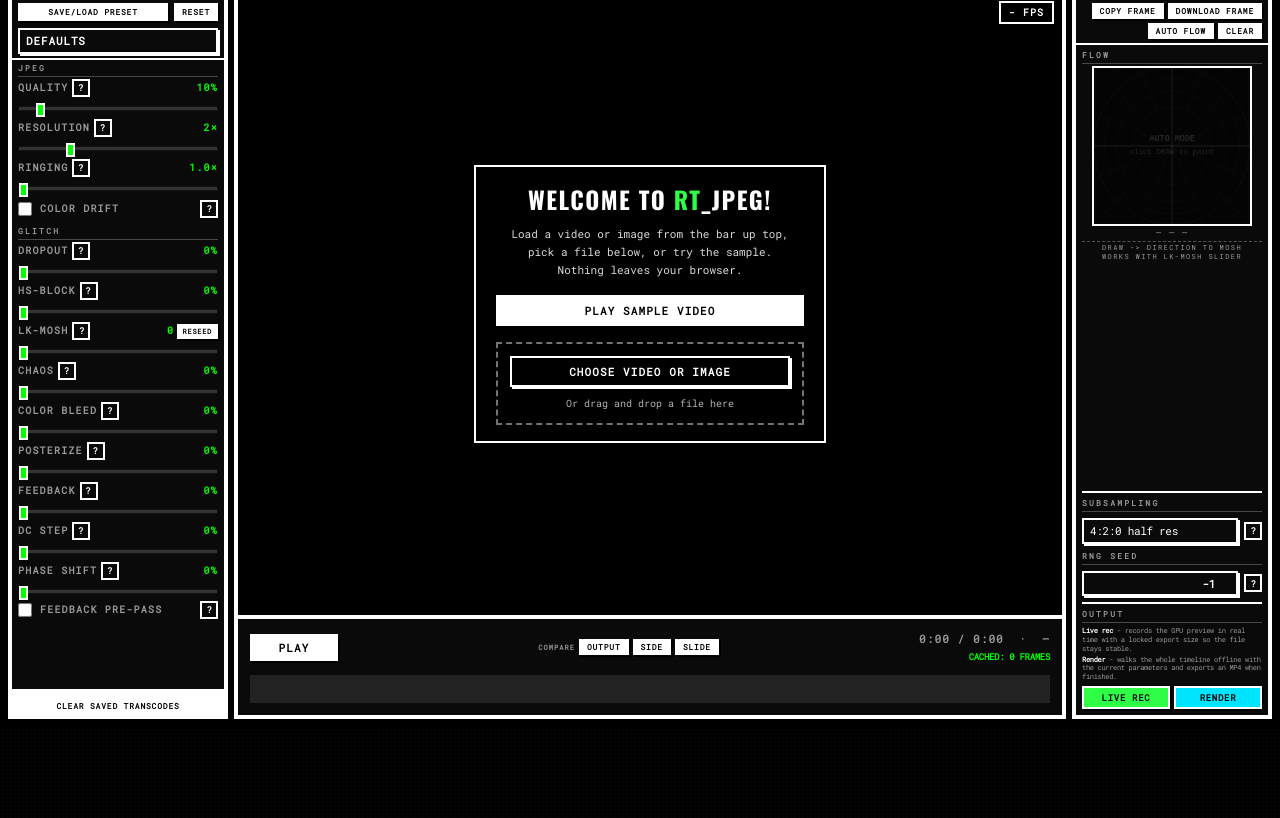
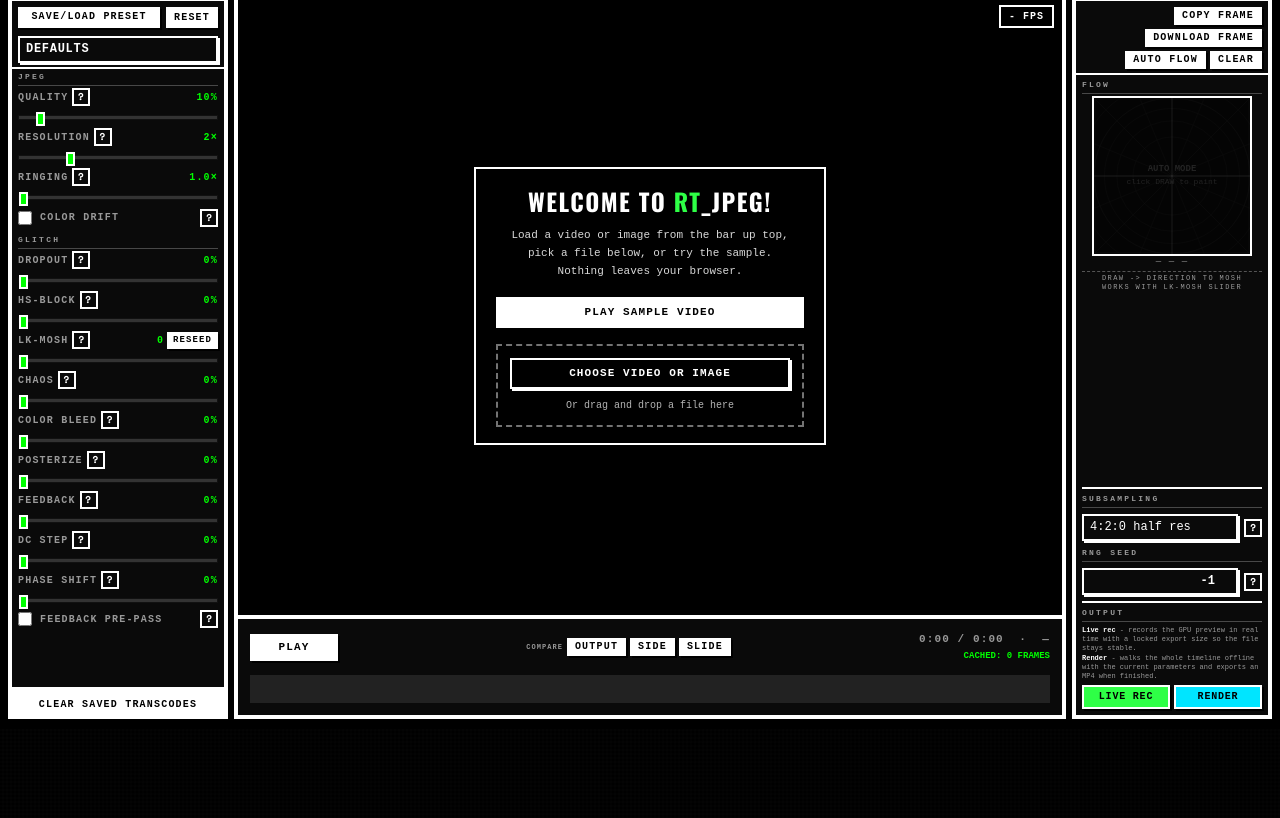
Before and after one commit to FuouM/rtjpeg, a website built with Vite: page index.html in a window 1280 px wide. Shown: the part 71-889 px from the top of the page. Built offline with nearby package versions, Linux system fonts and the light colour scheme.

Commit message:
change font for less blurry

```diff
--- a/package.json
+++ b/package.json
@@ -40,7 +40,7 @@
     "@ffmpeg/util": "^0.12.2",
     "@fontsource/archivo-black": "^5.2.8",
     "@fontsource/oswald": "^5.2.8",
-    "@fontsource/roboto-mono": "^5.2.8",
+    "@fontsource/space-mono": "^5.2.9",
     "fix-webm-duration": "^1.0.6",
     "mediabunny": "^1.40.1",
     "mp4box": "^2.3.0",
--- a/src/appShell/renderAppShell.ts
+++ b/src/appShell/renderAppShell.ts
@@ -32,8 +32,8 @@ export function renderAppShell(): void {
             <span style="color: #2eff46">RT</span><span class="title-jpeg-glitch">_JPEG</span>
           </h1>
           <div class="hidden sm:flex flex-col gap-0 leading-none shrink-0" role="group" aria-label="Runtime">
-            <span class="font-mono text-[7px] font-black uppercase tracking-[0.2em] text-black dark:text-muted">WebGPU</span>
-            <span class="font-mono text-[7px] font-black uppercase tracking-[0.2em] text-black dark:text-muted tabular-nums">v${APP_VERSION}</span>
+            <span class="font-mono text-[9px] font-black uppercase tracking-[0.12em] text-black dark:text-muted">WebGPU</span>
+            <span class="font-mono text-[9px] font-black uppercase tracking-[0.12em] text-black dark:text-muted tabular-nums">v${APP_VERSION}</span>
           </div>
           ${renderHelpButton(
             `RT_JPEG is a real-time JPEG artifact simulator. It uses WebGPU to process video/images through a custom JPEG-like pipeline:
@@ -56,7 +56,7 @@ export function renderAppShell(): void {
             class="hidden lg:flex flex-col gap-0.5 shrink-0 border-l-2 border-black dark:border-white pl-2 ml-0.5"
             role="group"
             aria-label="Wide screen: panel columns">
-            <span class="font-mono text-[7px] font-black uppercase tracking-[0.15em] text-subtitle leading-none">Panels</span>
+            <span class="font-mono text-[9px] font-black uppercase tracking-[0.1em] text-subtitle leading-none">Panels</span>
             <div class="flex flex-wrap items-center gap-1">
               <button type="button" id="ws-layout-split-btn"
                 class="${MONO_BUTTON_CLASS} shrink-0"
@@ -78,7 +78,7 @@ export function renderAppShell(): void {
           <div
             class="max-sm:flex max-sm:min-w-0 max-sm:w-full max-sm:flex-row max-sm:flex-wrap max-sm:items-center max-sm:gap-x-2 sm:contents">
             <div
-              class="flex flex-wrap items-center gap-x-1.5 gap-y-0 font-mono font-black uppercase tracking-[0.14em] text-[7px] max-sm:gap-x-2 max-sm:text-[10px] max-sm:justify-start sm:justify-end sm:text-[8px]">
+              class="flex flex-wrap items-center gap-x-1.5 gap-y-0 font-mono font-black uppercase tracking-[0.08em] text-[9px] max-sm:gap-x-2 max-sm:text-[10px] max-sm:justify-start sm:justify-end sm:text-[9px]">
               <a href="https://github.com/FuouM/rtjpeg" target="_blank" rel="noopener noreferrer"
                 class="text-black dark:text-white underline decoration-1 underline-offset-2 decoration-highlight transition-colors hover:text-highlight dark:hover:text-highlight max-sm:inline-flex max-sm:items-center max-sm:justify-start max-sm:py-0.5 max-sm:decoration-2">
                 GitHub
@@ -92,17 +92,17 @@ export function renderAppShell(): void {
               <button type="button" id="changelog-header-btn"
                 title="View release notes for this version"
                 aria-label="Open changelog"
-                class="text-black dark:text-white underline decoration-1 underline-offset-2 decoration-highlight transition-colors hover:text-highlight dark:hover:text-highlight max-sm:inline-flex max-sm:items-center max-sm:justify-start max-sm:py-0.5 max-sm:decoration-2 font-mono font-black uppercase tracking-[0.14em] text-[7px] max-sm:text-[10px] sm:text-[8px]">
+                class="text-black dark:text-white underline decoration-1 underline-offset-2 decoration-highlight transition-colors hover:text-highlight dark:hover:text-highlight max-sm:inline-flex max-sm:items-center max-sm:justify-start max-sm:py-0.5 max-sm:decoration-2 font-mono font-black uppercase tracking-[0.08em] text-[9px] max-sm:text-[10px] sm:text-[9px]">
                 Changelog
               </button>
             </div>
             <p
-              class="font-mono text-[7px] font-bold uppercase tracking-[0.12em] text-subtitle leading-snug max-sm:inline-flex max-sm:items-center max-sm:text-[9px] max-sm:leading-tight sm:block sm:text-[8px]">
+              class="font-mono text-[9px] font-bold uppercase tracking-[0.06em] text-subtitle leading-snug max-sm:inline-flex max-sm:items-center max-sm:text-[9px] max-sm:leading-tight sm:block sm:text-[9px]">
               Vibecoded by a real human <span class="text-red-600 dark:text-red-500">&lt;3</span>
             </p>
           </div>
           <p
-            class="max-sm:w-full font-mono text-[7px] font-bold uppercase tracking-[0.1em] text-subtitle leading-tight max-sm:text-[9px] max-sm:leading-tight sm:leading-snug sm:text-[8px] max-[469px]:whitespace-normal min-[470px]:max-sm:whitespace-nowrap sm:whitespace-normal lg:whitespace-nowrap">
+            class="max-sm:w-full font-mono text-[9px] font-bold uppercase tracking-[0.05em] text-subtitle leading-tight max-sm:text-[9px] max-sm:leading-tight sm:leading-snug sm:text-[9px] max-[469px]:whitespace-normal min-[470px]:max-sm:whitespace-nowrap sm:whitespace-normal lg:whitespace-nowrap">
             Nothing you load is uploaded; <br class="hidden max-[469px]:block sm:block lg:hidden" aria-hidden="true" />processing stays in your browser.
           </p>
         </div>
--- a/src/appShell/uiClasses.ts
+++ b/src/appShell/uiClasses.ts
@@ -8,11 +8,11 @@ export const PANEL_CLASS =
 const MONO_BRUTAL_BTN =
   "font-black uppercase border-2 border-black dark:border-white bg-black text-white dark:bg-white dark:text-black hover:bg-white hover:text-black dark:hover:bg-black dark:hover:text-white transition-colors cursor-pointer leading-none brutal-btn";
 
-/** Sidebar, modals, comparison — 8px mono */
-export const MONO_BUTTON_CLASS = `font-mono text-[8px] tracking-widest ${MONO_BRUTAL_BTN} px-1.5 py-0.5`;
+/** Sidebar, modals, comparison — compact but crisp mono */
+export const MONO_BUTTON_CLASS = `font-mono text-[10px] tracking-[0.12em] ${MONO_BRUTAL_BTN} px-1.5 py-0.5`;
 
-/** Tighter mono (e.g. RESEED) — 7px */
-export const MONO_BUTTON_COMPACT_CLASS = `font-mono text-[7px] tracking-widest ${MONO_BRUTAL_BTN} px-1 py-0.5`;
+/** Tighter mono (e.g. RESEED) */
+export const MONO_BUTTON_COMPACT_CLASS = `font-mono text-[9px] tracking-[0.12em] ${MONO_BRUTAL_BTN} px-1 py-0.5`;
 
 export const TRANSPORT_PLAY_PAUSE_BUTTON_CLASS = `inline-flex w-[5.5rem] max-lg:w-[5rem] shrink-0 items-center justify-center font-mono text-[11px] font-black uppercase tracking-widest border-2 border-black dark:border-white bg-black text-white dark:bg-white dark:text-black px-2 py-1.5 hover:bg-white hover:text-black dark:hover:bg-black dark:hover:text-white transition-colors cursor-pointer leading-none brutal-btn max-lg:py-1`;
 
@@ -34,7 +34,7 @@ export const PARAM_TEXTAREA_CLASS = `preset-textarea param-input w-full ${PARAM_
 export const PARAM_SELECT_FLEX_CLASS = `param-input flex-1 min-w-0 ${PARAM_FIELD_CHROME} cursor-pointer appearance-none`;
 
 /** Preset dropdown in controls header */
-export const PARAM_PRESET_CHOOSER_CLASS = `param-input w-full min-w-0 ${PARAM_FIELD_CHROME} cursor-pointer appearance-none text-[9px] font-black uppercase tracking-[0.08em]`;
+export const PARAM_PRESET_CHOOSER_CLASS = `param-input w-full min-w-0 ${PARAM_FIELD_CHROME} cursor-pointer appearance-none text-[10px] font-black uppercase tracking-[0.06em]`;
 
 /** Header file picker */
 export const PARAM_FILE_INPUT_CLASS = `param-file w-full ${PARAM_FIELD_CHROME} cursor-pointer`;
@@ -43,7 +43,7 @@ export const PARAM_FILE_INPUT_CLASS = `param-file w-full ${PARAM_FIELD_CHROME} c
 export const PARAM_INPUT_NUMBER_CLASS = `param-input flex-1 min-w-0 ${PARAM_FIELD_CHROME} font-bold tabular-nums text-right`;
 
 const ACCENT_EXPORT_BASE =
-  "flex-1 min-w-0 font-mono text-[9px] font-black uppercase border-2 border-black dark:border-white text-black py-1.5 hover:bg-white transition-colors cursor-pointer leading-tight brutal-btn text-center";
+  "flex-1 min-w-0 font-mono text-[10px] font-black uppercase border-2 border-black dark:border-white text-black py-1.5 hover:bg-white transition-colors cursor-pointer leading-tight brutal-btn text-center";
 
 export const ACCENT_EXPORT_LIVE_CLASS = `${ACCENT_EXPORT_BASE} tracking-[0.08em] bg-[#2eff46] px-0.5 lg:py-1`;
 
--- a/src/main.ts
+++ b/src/main.ts
@@ -2,7 +2,8 @@ import { registerSW } from "virtual:pwa-register";
 import "./style.css";
 import "@fontsource/archivo-black/400.css";
 import "@fontsource/oswald/700.css";
-import "@fontsource/roboto-mono/400.css";
+import "@fontsource/space-mono/400.css";
+import "@fontsource/space-mono/700.css";
 import { installGlobalErrorOverlay } from "./ui/globalErrorOverlay";
 
 import { isWebGPUAvailable } from "./gpu/gpu_utils";
--- a/src/style.css
+++ b/src/style.css
@@ -29,12 +29,12 @@ body {
   margin: 0;
   min-height: 100vh;
   min-height: 100dvh;
-  font-family: "Roboto Mono", monospace;
+  font-family: "Space Mono", monospace;
   -webkit-font-smoothing: antialiased;
   -moz-osx-font-smoothing: grayscale;
   background: inherit;
-  letter-spacing: -0.02em;
-  font-weight: 500;
+  letter-spacing: 0;
+  font-weight: 400;
   -webkit-tap-highlight-color: transparent;
 }
 
@@ -265,8 +265,8 @@ html:not(.dark)
   height: 1.125rem;
   padding: 0;
   margin: 0;
-  font-family: "Roboto Mono", monospace;
-  font-size: 0.5625rem;
+  font-family: "Space Mono", monospace;
+  font-size: 0.625rem;
   font-weight: 900;
   line-height: 1;
   color: inherit;
@@ -284,11 +284,11 @@ html:not(.dark)
   box-sizing: border-box;
   max-width: min(280px, calc(100vw - 20px));
   padding: 0.45rem 0.55rem;
-  font-family: "Roboto Mono", monospace;
-  font-size: 0.625rem;
+  font-family: "Space Mono", monospace;
+  font-size: 0.6875rem;
   font-weight: 700;
   line-height: 1.4;
-  letter-spacing: -0.02em;
+  letter-spacing: 0;
   color: #fff;
   background: #000;
   border: 2px solid #fff;
@@ -386,14 +386,14 @@ html.dark .param-help:focus-visible {
 .param-panel .param-file,
 .app-top-header .param-file {
   padding: 0.25rem 0.375rem;
-  font-size: 0.6875rem;
+  font-size: 0.75rem;
   line-height: 1.25;
 }
 
 .param-panel .param-file::file-selector-button,
 .app-top-header .param-file::file-selector-button {
-  font-family: "Roboto Mono", monospace;
-  font-size: 0.625rem;
+  font-family: "Space Mono", monospace;
+  font-size: 0.6875rem;
   font-weight: 900;
   text-transform: uppercase;
   letter-spacing: 0.08em;
@@ -746,7 +746,7 @@ html.dark .global-error-panel {
 .global-error-title,
 .pwa-status-title {
   margin: 0;
-  font-family: "Roboto Mono", monospace;
+  font-family: "Space Mono", monospace;
   font-size: 0.78rem;
   font-weight: 900;
   text-transform: uppercase;
@@ -757,7 +757,7 @@ html.dark .global-error-panel {
 .global-error-body,
 .pwa-status-body {
   margin: 0;
-  font-family: "Roboto Mono", monospace;
+  font-family: "Space Mono", monospace;
   font-size: 0.72rem;
   line-height: 1.45;
 }
@@ -776,7 +776,7 @@ html.dark .global-error-panel {
   background: #fff;
   color: #000;
   padding: 0.75rem;
-  font-family: "Roboto Mono", monospace;
+  font-family: "Space Mono", monospace;
   font-size: 0.72rem;
   line-height: 1.45;
 }
@@ -796,7 +796,7 @@ html.dark .global-error-report {
 
 .global-error-button,
 .pwa-status-button {
-  font-family: "Roboto Mono", monospace;
+  font-family: "Space Mono", monospace;
   font-size: 0.7rem;
   font-weight: 900;
   text-transform: uppercase;
```
Also changed, not shown: 1 other file.
